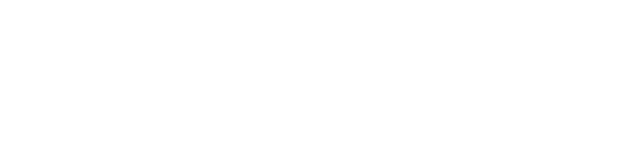
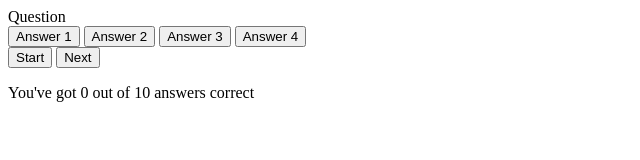
Before and after one commit to jona-tech/milestone-project-2, a plain HTML site: page index.html in a window 1280 px wide. Shown: the whole page, without its empty margins (0-640 px from the left). Drawn offline with Linux system fonts and the light colour scheme.

Commit message:
add basic structure to HTML file

```diff
--- a/index.html
+++ b/index.html
@@ -11,6 +11,28 @@
     <title>Music Quiz</title>
 </head>
 <body>
-
+    <section id="quiz-section">
+        <div class="container">
+            <div id="question-container" class="hide">
+                <div id="questions">Question</div>
+                <div id="answer-buttons" class="btn-grid">
+                    <button class="btn">Answer 1</button>
+                    <button class="btn">Answer 2</button>
+                    <button class="btn">Answer 3</button>
+                    <button class="btn">Answer 4</button>
+                </div>
+            </div>
+            <div class="controls">
+                <button id="start-btn" class="start-btn btn">Start</button>
+                <button id="next-btn" class="next-btn btn hide">Next</button>
+            </div>
+        </div>
+    </section>
+        <section id="score">
+            <div>
+                <p class="scores">You've got <span id="count-correct">0</span> out of 10 answers correct</p>
+            </div>
+        </section>
+    <script src="assets/js/script.js"></script>
 </body>
 </html>
```
